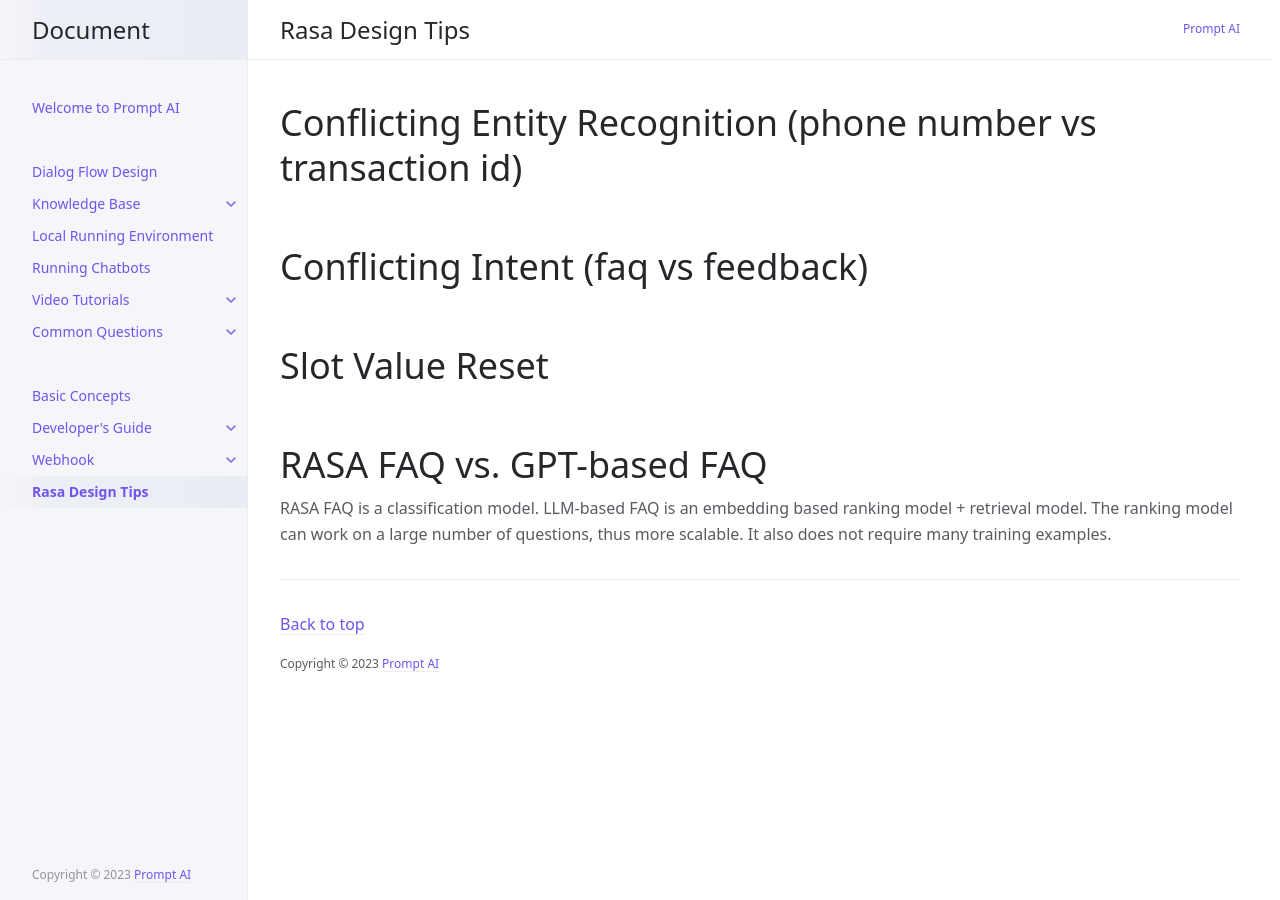
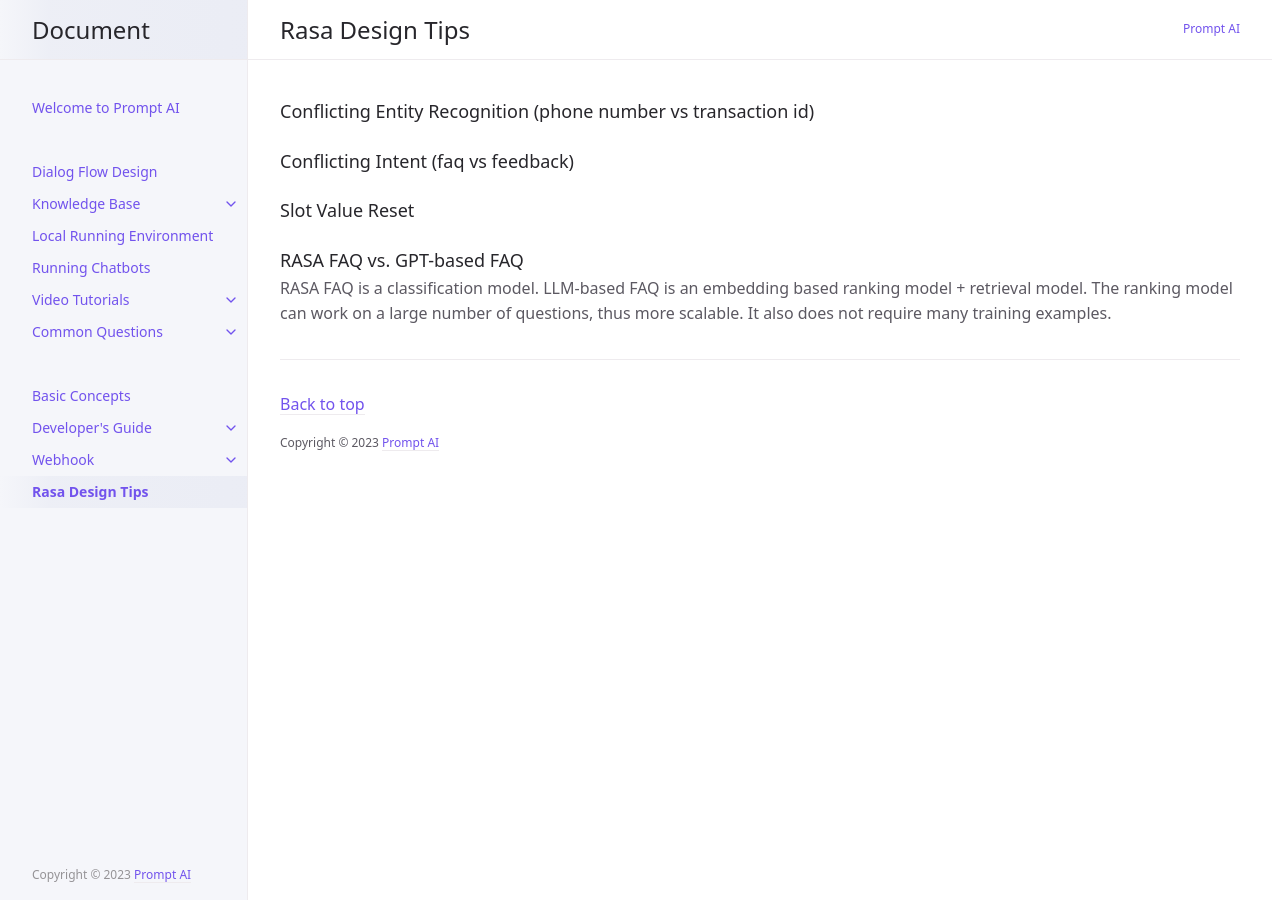
Before and after one commit to PromptAI/promptdialog, a Jekyll site: the page built from docs/rasa_design_tips.md, in a window 1280 px wide. Built offline with Jekyll 4.4.1, drawn with Linux system fonts in a browser that asks for light colours.

```diff
--- a/docs/rasa_design_tips.md
+++ b/docs/rasa_design_tips.md
@@ -3,11 +3,11 @@ layout: en
 title: Rasa Design Tips
 nav_order: 10
 ---
-# Conflicting Entity Recognition  (phone number vs transaction id)
+### Conflicting Entity Recognition  (phone number vs transaction id)
 
-# Conflicting Intent (faq vs feedback)
+### Conflicting Intent (faq vs feedback)
 
-# Slot Value Reset
+### Slot Value Reset
 
-# RASA FAQ vs. GPT-based FAQ
+### RASA FAQ vs. GPT-based FAQ
 RASA FAQ is a classification model.  LLM-based FAQ is an embedding based ranking model + retrieval model.  The ranking model can work on a large number of questions, thus more scalable.  It also does not require many training examples.
```
